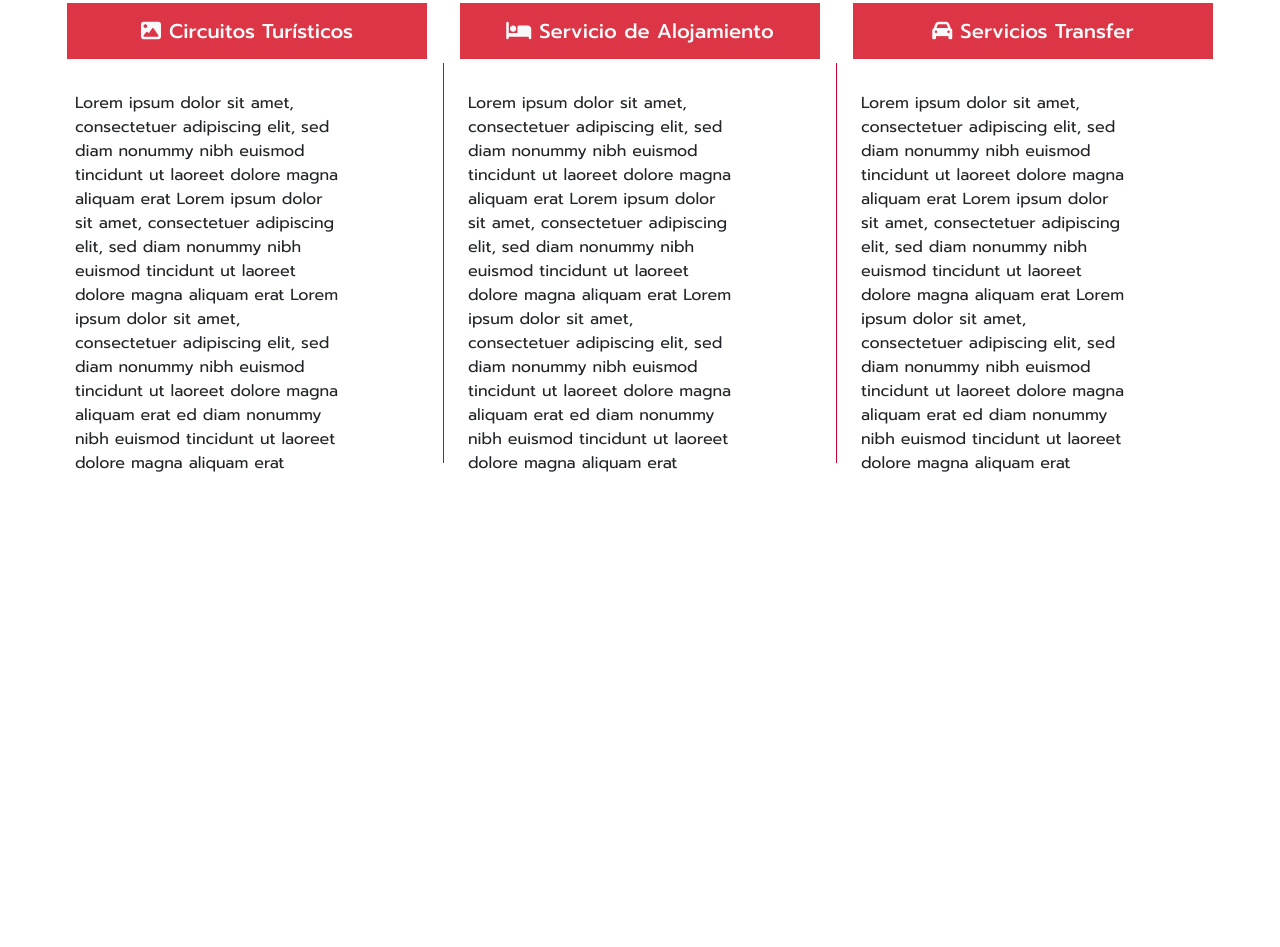
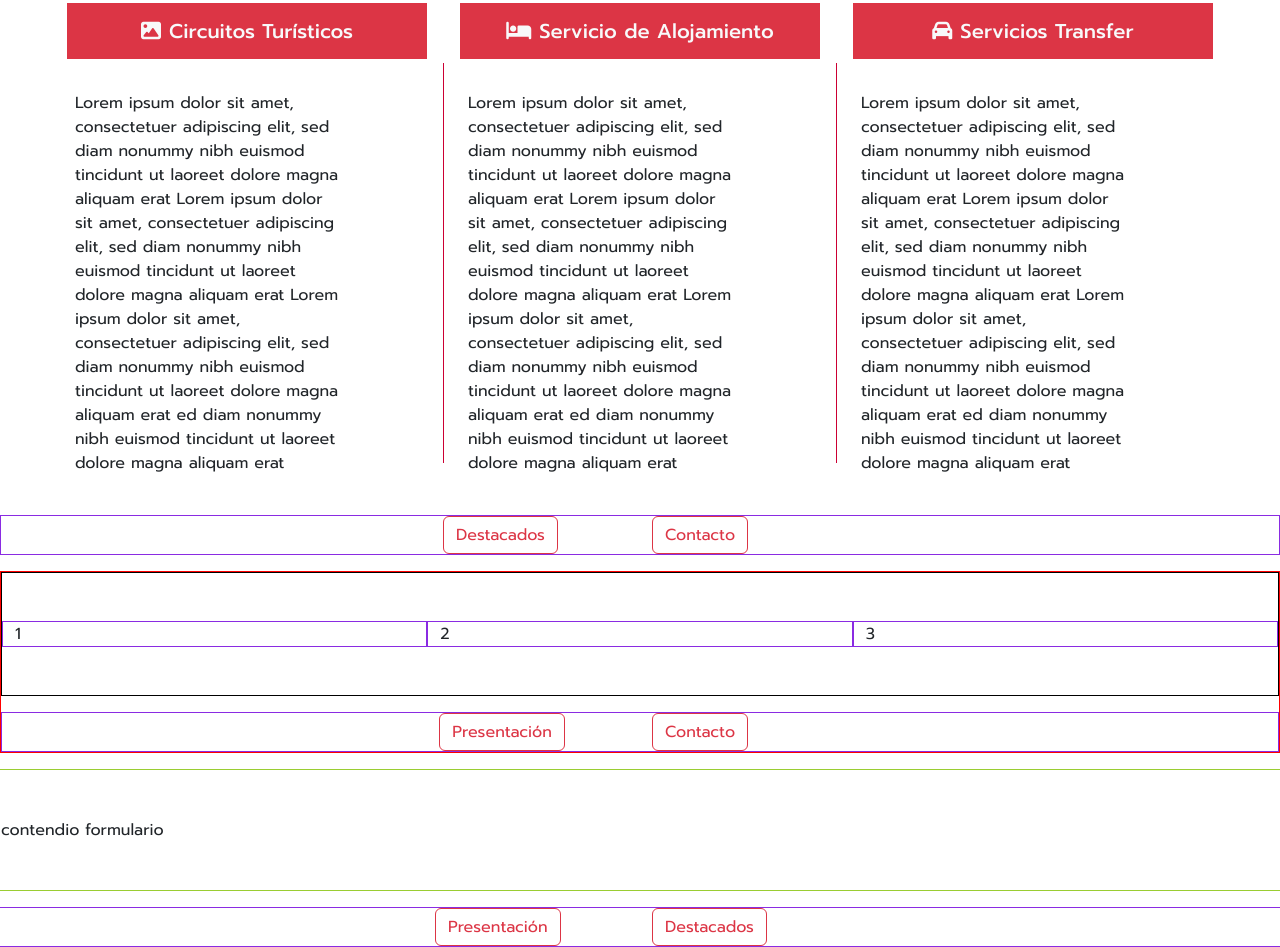
Before and after one commit to antunahuel/desafio-viajes-chile, a plain HTML site: page index.html in a window 1280 px wide. Shown: the part 1347-2294 px from the top of the page. Before the commit the page ends 1846 px from the top, so only its background shows below. Drawn offline with nearby package versions, Linux system fonts and the light colour scheme.

Commit message:
se estructuro seccion destacados y formulario contacto

```diff
--- a/assets/css/style.css
+++ b/assets/css/style.css
@@ -93,6 +93,10 @@ header .filete2 {
     border-right: #CC0033 1px solid;
 }
 
+.wrapper-destacados {
+    max-width: 1280;;
+}
+
 /* FIN SECCION PRESENTACION */
 
 @media (max-width: 768px) {
--- a/index.html
+++ b/index.html
@@ -136,7 +136,7 @@
       <!-- SECCION2 -->
       <section id="presentacion">
         <div class="container-fluid">
-          <div class="row py-5">
+        <div class="row py-5">
             <div class="col-12">
               <h2 class="text-danger text-center">Conoce todo acerca de nuestros servicios turísticos</h2>
             </div>
@@ -167,12 +167,44 @@
               ut laoreet dolore magna aliquam erat Lorem ipsum dolor sit amet, consectetuer adipiscing elit, sed diam nonummy nibh euismod tincidunt ut laoreet
               dolore magna aliquam erat ed diam nonummy nibh euismod tincidunt ut laoreet dolore magna aliquam erat</p>
           </div>
+          <div class="row d-flex justify-content-center mt-3" style="border: 1px solid blueviolet;">
+            <div class="col-5 col-lg-2"><a href="#..." class="btn btn-outline-danger">Destacados</a></div>
+            <div class="col-5 col-lg-2"><a href="#..." class="btn btn-outline-danger">Contacto</a></div>
           </div>
-
-      </section>
+        </div>
+     </section>
       <!-- FIN SECCION2 -->
 
+      <!-- SECCION3 CARD -->
+      <section id="destacados">
+        <div class="container-fluid mt-3" style="border: 1px solid red;">
+          <div class="row py-5" style="border: 1px solid black;">
+          <div class="col-12 col-lg-4" style="border: 1px solid blueviolet;">1</div>
+          <div class="col-12 col-lg-4" style="border: 1px solid blueviolet;">2</div>
+          <div class="col-12 col-lg-4" style="border: 1px solid blueviolet;">3</div>
+          </div>
+          <div class="row d-flex justify-content-center mt-3" style="border: 1px solid blueviolet;">
+            <div class="col-5 col-lg-2"><a href="#..." class="btn btn-outline-danger">Presentación</a></div>
+            <div class="col-5 col-lg-2"><a href="#..." class="btn btn-outline-danger">Contacto</a></div>
+          </div>
+        </div>
+      </section>
       <!-- FIN SECCION3 CARD -->
+
+      <!-- SECCION CONTACTO -->
+      <section id="contacto">
+        <div class="container-fuid mt-3">
+          <div class="row" style="border: 1px solid yellowgreen;">
+            <div class="col py-5">contendio formulario</div>
+          </div>
+          <div class="row d-flex justify-content-center mt-3" style="border: 1px solid blueviolet;">
+            <div class="col-5 col-lg-2"><a href="#..." class="btn btn-outline-danger">Presentación</a></div>
+            <div class="col-5 col-lg-2"><a href="#..." class="btn btn-outline-danger">Destacados</a></div>
+          </div>
+        </div>
+      </section>
+       <!--FIN SECCION CONTACTO -->
+
     <!-- FIN MAIN -->
     </main>
     <!-- FOOTER -->
```
